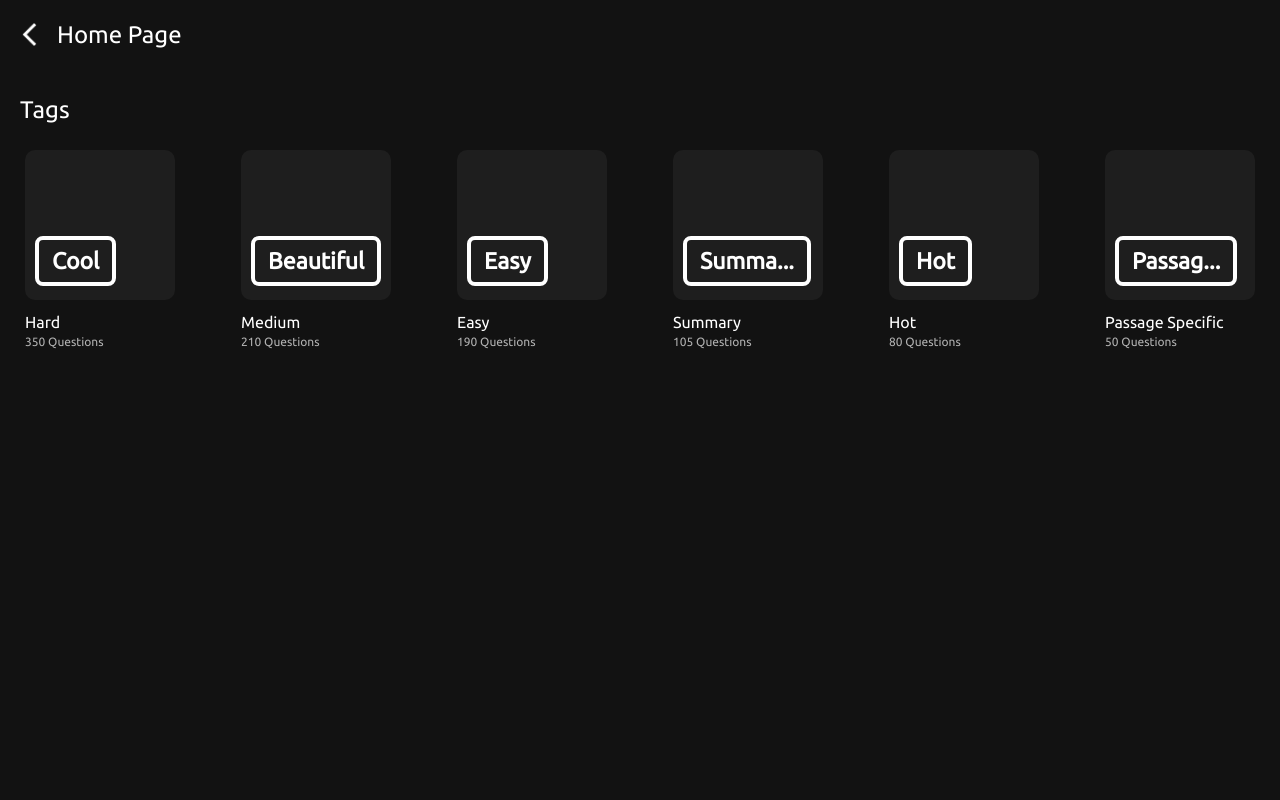
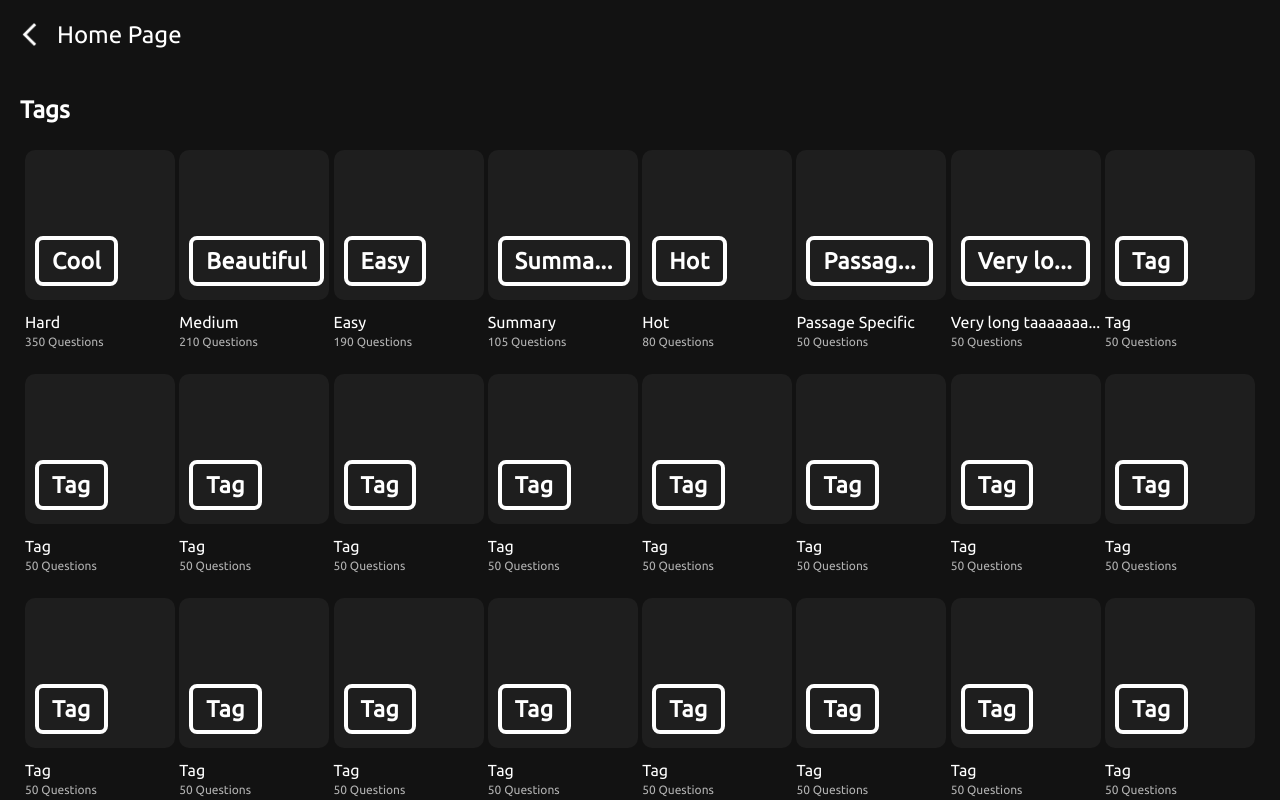
Before and after one commit to hidayatNgganteng/metaX, a React (Create React App) app: page /tags in a window 1280 px wide. Shown: the top 800 px of the page. Built offline with nearby package versions, Linux system fonts and the light colour scheme.

Commit message:
- finish pixel perfect tags screen UI for desktop

```diff
--- a/src/assets/styles/index.css
+++ b/src/assets/styles/index.css
@@ -62,7 +62,7 @@ body {
 }
 
 .profile {
-  @apply w-549px;
+  @apply w-375px;
   @apply bg-dark;
   @apply hidden;
   @apply lg:block;
--- a/src/components/MenuDesktop.js
+++ b/src/components/MenuDesktop.js
@@ -6,7 +6,7 @@ const MenuDesktop = () => {
   const ROUTE_PATH = window.location.pathname;
 
   return (
-    <div className="w-121px bg-dark hidden lg:block border border-black-20 box-border">
+    <div className="w-82px bg-dark hidden lg:block border border-black-20 min-h-screen">
       <img src={images.logo} className="w-35px h-auto mt-38px mx-auto" />
       <div className="mt-40px">
         <Link to="/">
--- a/src/components/TagsCard.js
+++ b/src/components/TagsCard.js
@@ -3,10 +3,12 @@ import PropTypes from "prop-types";
 
 const TagsCard = ({ tag1, tag2, label }) => {
   return (
-    <div className="mt-6 lg:ml-6">
+    <div className="mt-6 lg:ml-6 lg:mt-34px">
       <div className="bg-white-05 rounded-10px flex items-end px-2.5 py-3.5 w-150px h-150px">
         <div className="border-white border-4 rounded-lg px-13px py-4px">
-          <h2 className="font-bold text-23px text-white">{tag1}</h2>
+          <h2 className="font-bold text-23px text-white tracking-0.5px">
+            {tag1}
+          </h2>
         </div>
       </div>
       <h3 className="text-base text-white mt-2.5">{tag2}</h3>
--- a/src/screens/HomeScreen.js
+++ b/src/screens/HomeScreen.js
@@ -61,10 +61,10 @@ function HomeScreen() {
   };
 
   return (
-    <div className="lg:flex lg:flex-row">
+    <div className="lg:flex lg:flex-row lg:justify-between">
       <MenuDesktop />
 
-      <div className="w-full">
+      <div className="lg:w-contentWidth">
         <div>
           <div className="pl-22px pr-18px lg:pl-127px lg:pr-129px">
             <img
--- a/src/screens/TagsScreen.js
+++ b/src/screens/TagsScreen.js
@@ -1,7 +1,6 @@
 import React from "react";
 import { Link } from "react-router-dom";
 import MenuDesktop from "../components/MenuDesktop";
-import Profile from "../components/Profile";
 import { images } from "../assets/index";
 import TagsCard from "../components/TagsCard";
 
@@ -36,14 +35,159 @@ const tagsDummy = [
     tag2: "Passage Specific",
     label: "50 Questions",
   },
+  {
+    tag1: "Very lo...",
+    tag2: "Very long taaaaaaa...",
+    label: "50 Questions",
+  },
+  {
+    tag1: "Tag",
+    tag2: "Tag",
+    label: "50 Questions",
+  },
+  {
+    tag1: "Tag",
+    tag2: "Tag",
+    label: "50 Questions",
+  },
+  {
+    tag1: "Tag",
+    tag2: "Tag",
+    label: "50 Questions",
+  },
+  {
+    tag1: "Tag",
+    tag2: "Tag",
+    label: "50 Questions",
+  },
+  {
+    tag1: "Tag",
+    tag2: "Tag",
+    label: "50 Questions",
+  },
+  {
+    tag1: "Tag",
+    tag2: "Tag",
+    label: "50 Questions",
+  },
+  {
+    tag1: "Tag",
+    tag2: "Tag",
+    label: "50 Questions",
+  },
+  {
+    tag1: "Tag",
+    tag2: "Tag",
+    label: "50 Questions",
+  },
+  {
+    tag1: "Tag",
+    tag2: "Tag",
+    label: "50 Questions",
+  },
+  {
+    tag1: "Tag",
+    tag2: "Tag",
+    label: "50 Questions",
+  },
+  {
+    tag1: "Tag",
+    tag2: "Tag",
+    label: "50 Questions",
+  },
+  {
+    tag1: "Tag",
+    tag2: "Tag",
+    label: "50 Questions",
+  },
+  {
+    tag1: "Tag",
+    tag2: "Tag",
+    label: "50 Questions",
+  },
+  {
+    tag1: "Tag",
+    tag2: "Tag",
+    label: "50 Questions",
+  },
+  {
+    tag1: "Tag",
+    tag2: "Tag",
+    label: "50 Questions",
+  },
+  {
+    tag1: "Tag",
+    tag2: "Tag",
+    label: "50 Questions",
+  },
+  {
+    tag1: "Tag",
+    tag2: "Tag",
+    label: "50 Questions",
+  },
+  {
+    tag1: "Tag",
+    tag2: "Tag",
+    label: "50 Questions",
+  },
+  {
+    tag1: "Tag",
+    tag2: "Tag",
+    label: "50 Questions",
+  },
+  {
+    tag1: "Tag",
+    tag2: "Tag",
+    label: "50 Questions",
+  },
+  {
+    tag1: "Tag",
+    tag2: "Tag",
+    label: "50 Questions",
+  },
+  {
+    tag1: "Tag",
+    tag2: "Tag",
+    label: "50 Questions",
+  },
+  {
+    tag1: "Tag",
+    tag2: "Tag",
+    label: "50 Questions",
+  },
+  {
+    tag1: "Tag",
+    tag2: "Tag",
+    label: "50 Questions",
+  },
+  {
+    tag1: "Tag",
+    tag2: "Tag",
+    label: "50 Questions",
+  },
+  {
+    tag1: "Tag",
+    tag2: "Tag",
+    label: "50 Questions",
+  },
+  {
+    tag1: "Tag",
+    tag2: "Tag",
+    label: "50 Questions",
+  },
+  {
+    tag1: "Tag",
+    tag2: "Tag",
+    label: "50 Questions",
+  },
 ];
 
 const TagsScreen = () => {
   return (
-    <div className="lg:flex lg:flex-row">
+    <div className="lg:flex lg:flex-row lg:justify-between">
       <MenuDesktop />
 
-      <div className="w-full">
+      <div className="lg:w-tagsContentWidth">
         <div className="fixed bg-bgDark w-full h-69px top-0 left-0 right-0 px-22px lg:hidden">
           <Link to="/">
             <div className="flex flex-row items-center h-full">
@@ -52,10 +196,10 @@ const TagsScreen = () => {
             </div>
           </Link>
         </div>
-        <button className="mt-94px ml-20px lg:flex lg:flex-row lg:items-center pointer-events-none lg:pointer-events-auto">
-          <h3 className="text-2xl text-white ml-0 lg:ml-8">Tags</h3>
-        </button>
-        <div className="flex flex-row flex-wrap justify-between lg:justify-start px-25px">
+        <h3 className="mt-94px ml-20px text-2xl text-white lg:ml-255px lg:mt-86px lg:text-30px font-bold">
+          Tags
+        </h3>
+        <div className="flex flex-row flex-wrap justify-between lg:justify-start px-25px lg:px-231px lg:mt-min-2px">
           {tagsDummy.map((item, index) => (
             <TagsCard
               key={index}
@@ -66,8 +210,6 @@ const TagsScreen = () => {
           ))}
         </div>
       </div>
-
-      <Profile />
     </div>
   );
 };
--- a/tailwind.config.js
+++ b/tailwind.config.js
@@ -58,6 +58,9 @@ module.exports = {
         "544px": "544px",
         "549px": "549px",
         "605px": "605px",
+        "82px": "82px",
+        contentWidth: "calc(100% - 82px - 375px)",
+        tagsContentWidth: "calc(100% - 82px)",
       },
       fontSize: {
         "12px": "12px",
@@ -67,14 +70,17 @@ module.exports = {
         "18px": "18px",
         "24px": "24px",
         "23px": "23px",
+        "30px": "30px",
       },
       margin: {
         "min-1px": "-1px",
         "2px": "2px",
         "min-4px": "-4px",
+        "min-2px": "-2px",
         "3px": "3px",
         "4px": "4px",
         "7px": "7px",
+        "8px": "8px",
         "9px": "9px",
         "11px": "11px",
         "12px": "12px",
@@ -102,6 +108,9 @@ module.exports = {
         "127px": "127px",
         "336px": "336px",
         "min-6px": "-6px",
+        "255px": "255px",
+        "86px": "86px",
+        "34px": "34px",
       },
       padding: {
         "4px": "4px",
@@ -124,6 +133,7 @@ module.exports = {
         "129px": "129px",
         "134px": "134px",
         "131px": "131px",
+        "231px": "231px",
       },
       fontFamily: {
         ubuntu: ["Ubuntu", "sans-serif"],
@@ -138,6 +148,7 @@ module.exports = {
       },
       letterSpacing: {
         "0.6px": "0.6px",
+        "0.5px": "0.5px",
       },
       inset: {
         "22px": "22px",
```
